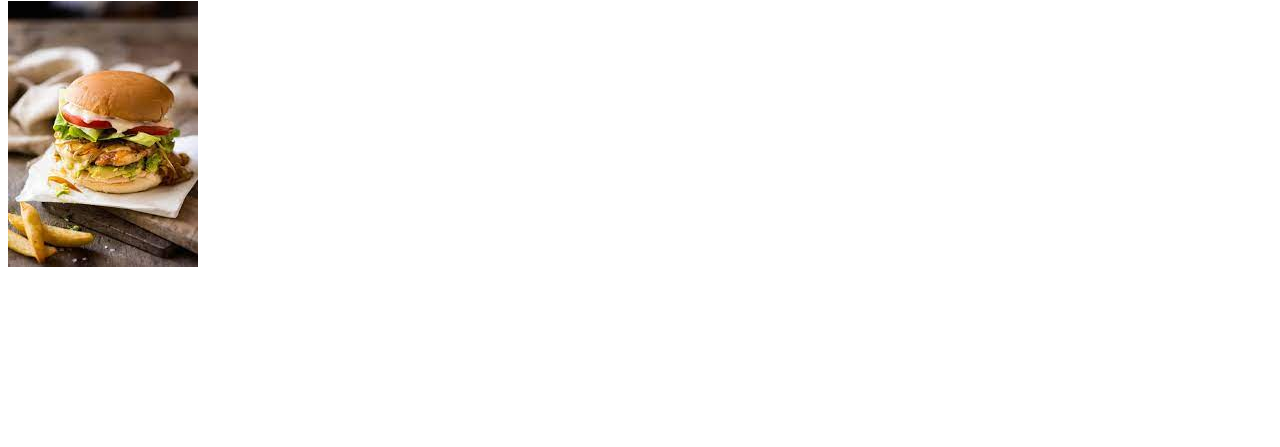
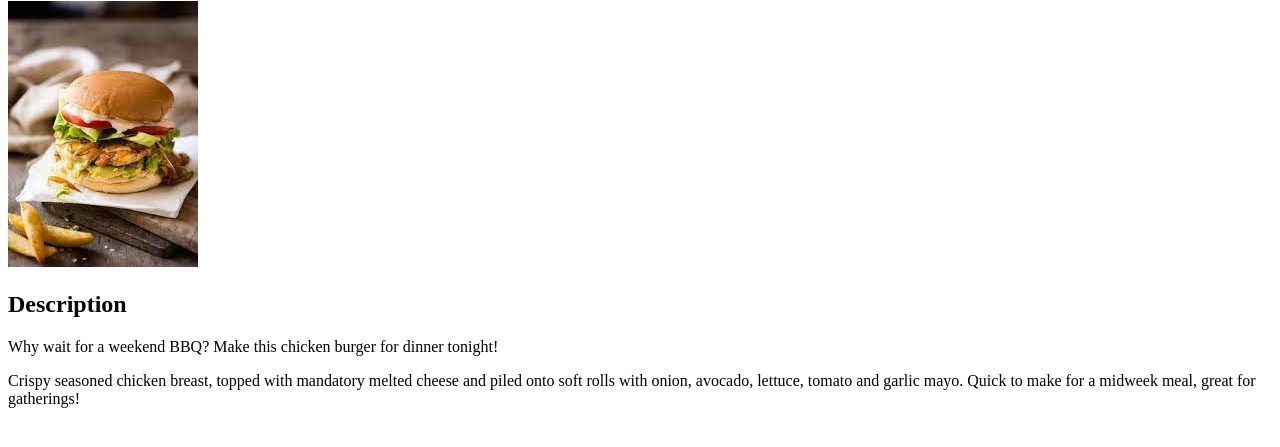
Before and after one commit to Shrawn100/Odin-Recipe-Project, a plain HTML site: page recipes/burger.html in a window 1280 px wide. Shown: the part 79-526 px from the top of the page. Drawn offline with Linux system fonts and the light colour scheme.

Commit message:
Create the description
The description heading alongside two paragraps describing the recipe were created.

```diff
--- a/recipes/burger.html
+++ b/recipes/burger.html
@@ -10,6 +10,10 @@
     <h1>Chicken Burger Recipe</h1>
 
     <img src="../images/download.jpeg" alt="Picture of Chicken Burger">
+    <h2>Description</h2>
+
+    <p>Why wait for a weekend BBQ? Make this chicken burger for dinner tonight!</p>
+    <p>Crispy seasoned chicken breast, topped with mandatory melted cheese and piled onto soft rolls with onion, avocado, lettuce, tomato and garlic mayo. Quick to make for a midweek meal, great for gatherings!</p>
 
 </body>
 </html>
```
